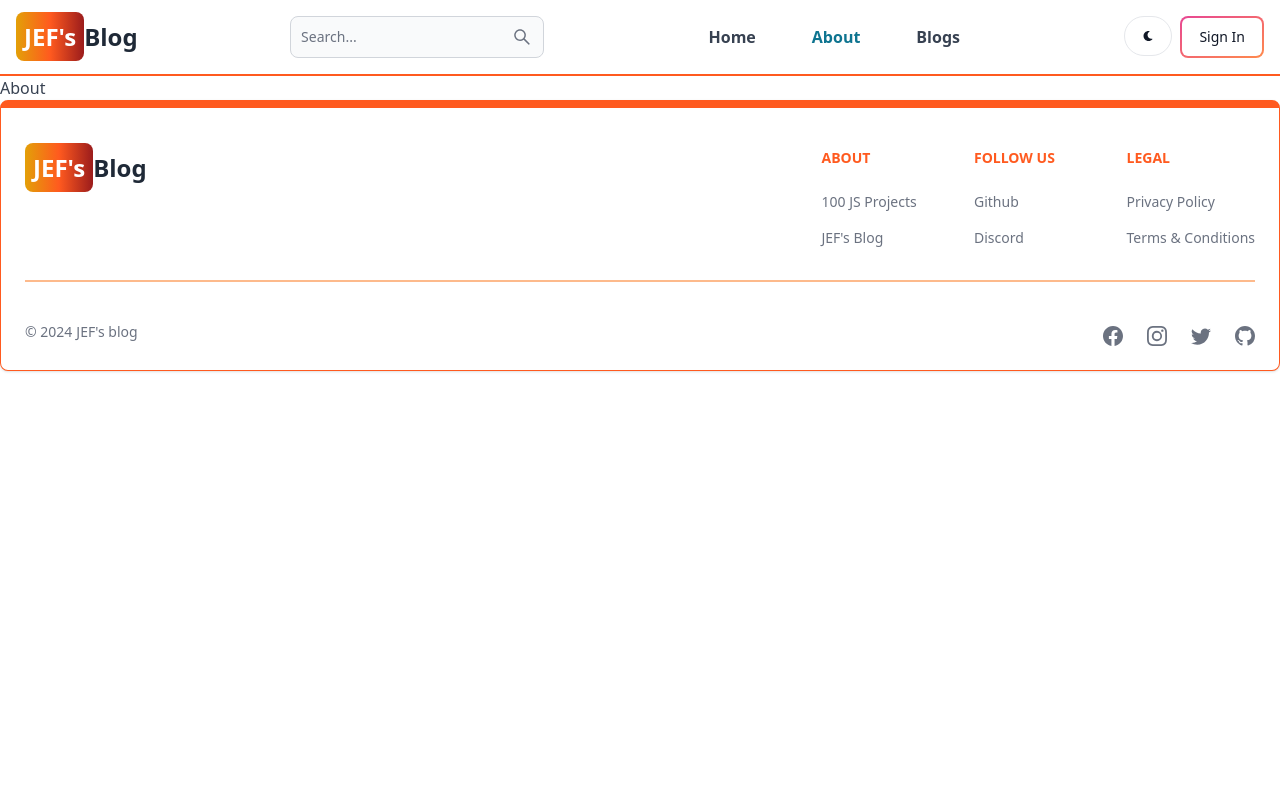
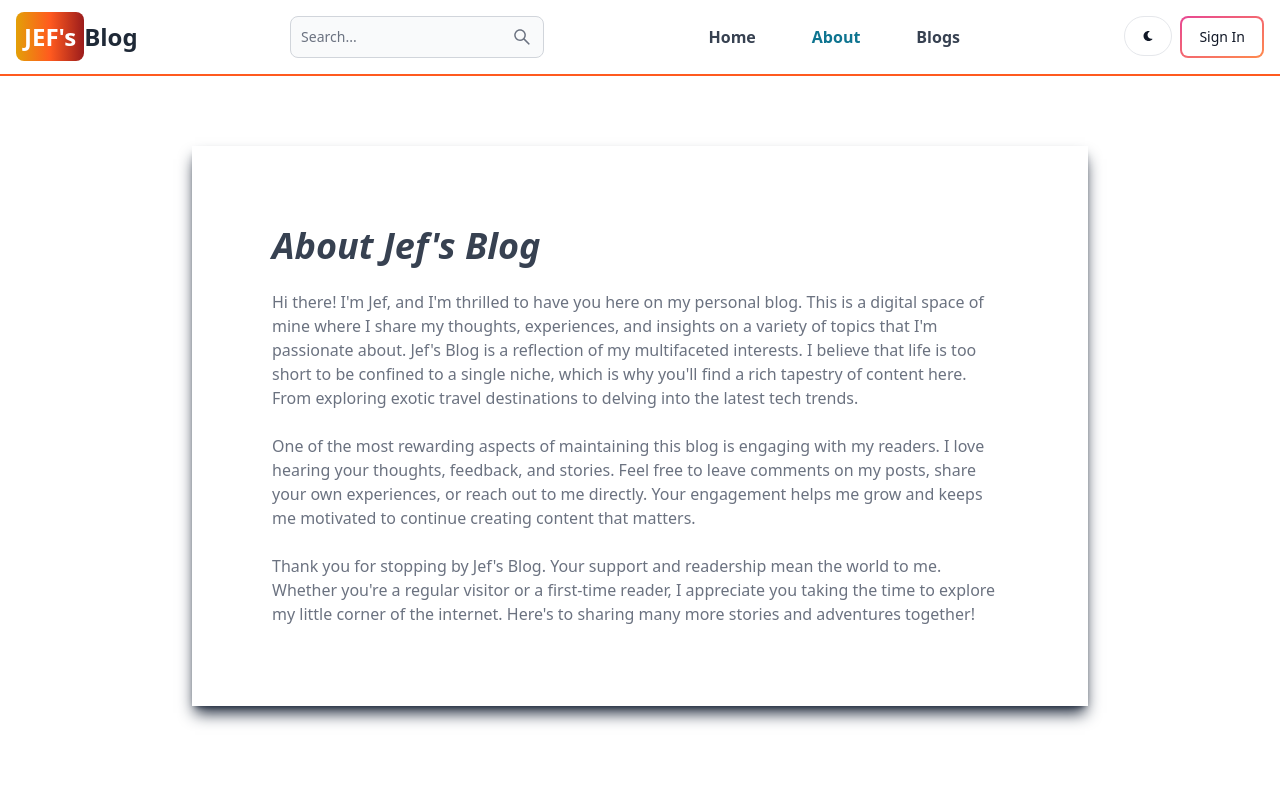
Before and after one commit to JeflinAbraham/Blog-Fullstack, a React (Vite) app in the folder Blog/: page /About in a window 1280 px wide. Shown: the top 800 px of the page. Built offline with nearby package versions, Linux system fonts and the light colour scheme; no server answers.

Commit message:
completed about page

```diff
--- a/Blog/src/pages/About.jsx
+++ b/Blog/src/pages/About.jsx
@@ -1,9 +1,26 @@
-import React from 'react'
+export default function About() {
+  return (
+    <div className='min h-screen flex justify-center items-center'>
+      <div className='max-w-4xl p-20 shadow-lg shadow-slate-800 dark:shadow-orange-500 mt-[-100px]'>
+        <div>
+          <h1 className='text-4xl font-semibold italic'>
+            About Jef's Blog
+          </h1>
+          <div className='text-md text-gray-500 flex flex-col gap-6 mt-6'>
+            <p>
+              Hi there! I'm Jef, and I'm thrilled to have you here on my personal blog. This is a digital space of mine where I share my thoughts, experiences, and insights on a variety of topics that I'm passionate about. Jef's Blog is a reflection of my multifaceted interests. I believe that life is too short to be confined to a single niche, which is why you'll find a rich tapestry of content here. From exploring exotic travel destinations to delving into the latest tech trends.
+            </p>
 
-function About() {
-  return (
-    <div>About</div>
-  )
+            <p>
+              One of the most rewarding aspects of maintaining this blog is engaging with my readers. I love hearing your thoughts, feedback, and stories. Feel free to leave comments on my posts, share your own experiences, or reach out to me directly. Your engagement helps me grow and keeps me motivated to continue creating content that matters.
+            </p>
+
+            <p>
+              Thank you for stopping by Jef's Blog. Your support and readership mean the world to me. Whether you're a regular visitor or a first-time reader, I appreciate you taking the time to explore my little corner of the internet. Here's to sharing many more stories and adventures together!
+            </p>
+          </div>
+        </div>
+      </div>
+    </div>
+  );
 }
-
-export default About
```
